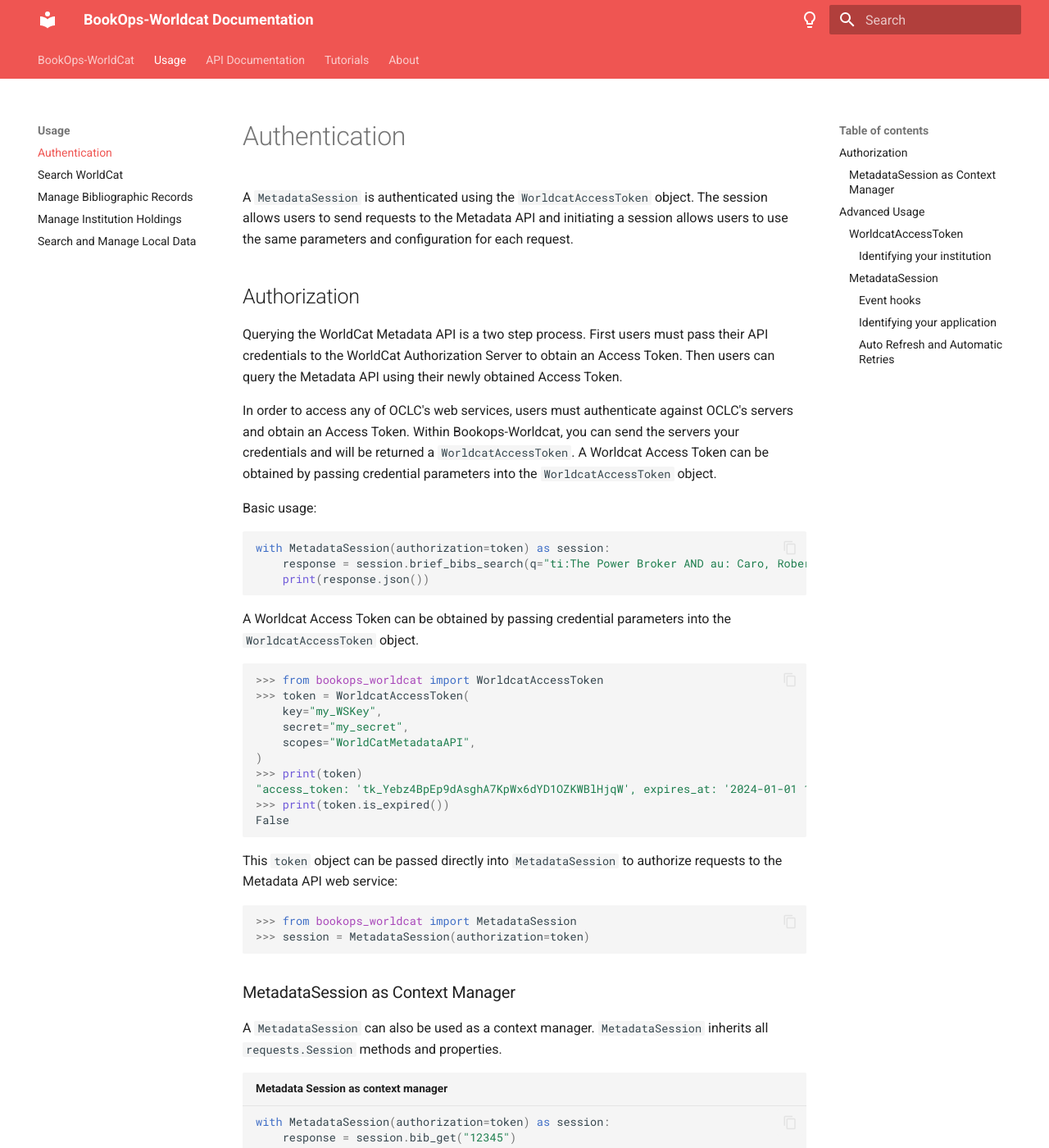
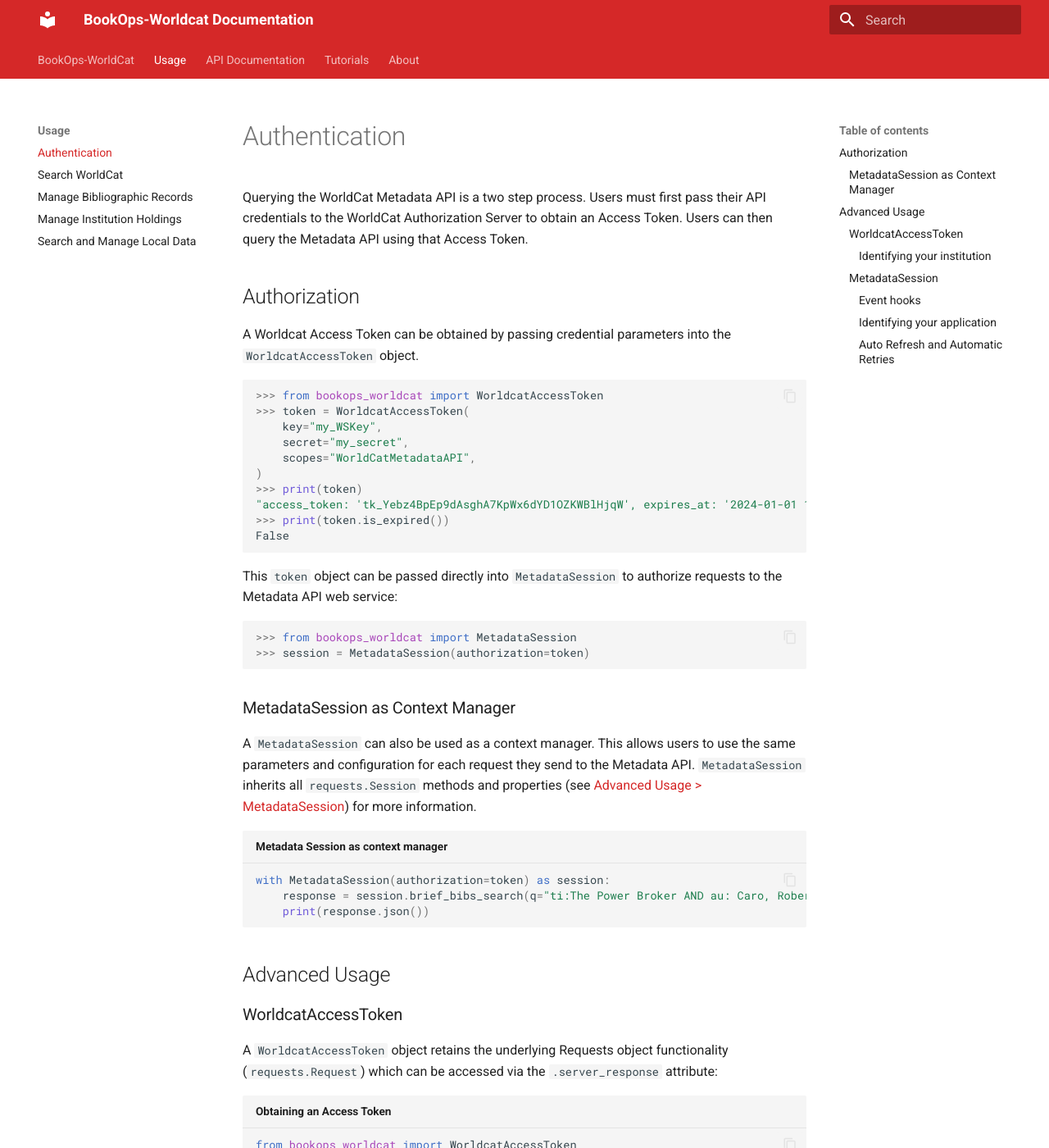
Before and after one commit to BookOps-CAT/bookops-worldcat, an MkDocs documentation site: the page built from docs/auth.md, in a window 1280 px wide and 1400 px high. Shown: the whole window at 82% size. Built offline with MkDocs 1.6.1 and Material for MkDocs 9.7.7, drawn with Linux system fonts in a browser that asks for light colours.

Commit message:
added css for NYPL colors

````diff
--- a/docs/auth.md
+++ b/docs/auth.md
@@ -1,20 +1,6 @@
-
-
-A `MetadataSession` is authenticated using the `WorldcatAccessToken` object. The session allows users to send requests to the Metadata API and initiating a session allows users to use the same parameters and configuration for each request.
+Querying the WorldCat Metadata API is a two step process. Users must first pass their API credentials to the WorldCat Authorization Server to obtain an Access Token. Users can then query the Metadata API using that Access Token.
 
 ## Authorization
-Querying the WorldCat Metadata API is a two step process. First users must pass their API credentials to the WorldCat Authorization Server to obtain an Access Token. Then users can query the Metadata API using their newly obtained Access Token.
-
-In order to access any of OCLC's web services, users must authenticate against OCLC's servers and obtain an Access Token. Within Bookops-Worldcat, you can send the servers your credentials and will be returned a `WorldcatAccessToken`. A Worldcat Access Token can be obtained by passing credential parameters into the `WorldcatAccessToken` object.
-
-
-Basic usage:
-```python
-with MetadataSession(authorization=token) as session:
-    response = session.brief_bibs_search(q="ti:The Power Broker AND au: Caro, Robert")
-    print(response.json())
-```
-
 A Worldcat Access Token can be obtained by passing credential parameters into the `WorldcatAccessToken` object.
 
 ```python
@@ -36,13 +22,14 @@
 >>> from bookops_worldcat import MetadataSession
 >>> session = MetadataSession(authorization=token)
 ```
+
 ### MetadataSession as Context Manager
-A `MetadataSession` can also be used as a context manager. `MetadataSession` inherits all `requests.Session` methods and properties.
+A `MetadataSession` can also be used as a context manager. This allows users to use the same parameters and configuration for each request they send to the Metadata API. `MetadataSession` inherits all `requests.Session` methods and properties (see [Advanced Usage > MetadataSession](auth.md#metadatasession)) for more information.
 
 ```python title="Metadata Session as context manager"
 with MetadataSession(authorization=token) as session:
-    response = session.bib_get("12345")
-    print(response.text)
+    response = session.brief_bibs_search(q="ti:The Power Broker AND au: Caro, Robert")
+    print(response.json())
 ```
 
 ## Advanced Usage
--- /dev/null
+++ b/docs/stylesheets/extra.css
@@ -0,0 +1,6 @@
+[data-md-color-scheme="NYPL"] {
+    --md-primary-fg-color: #d52828;
+    --md-typeset-a-color: #d52828;
+    --md-accent-fg-color: #d52828;
+
+}
--- a/mkdocs.yml
+++ b/mkdocs.yml
@@ -4,20 +4,7 @@
 theme:
   name: 'material'
   palette:
-  - media: "(prefers-color-scheme: light)"
-    scheme: default
-    primary: red
-    accent: red
-    toggle:
-      icon: material/lightbulb-outline
-      name: "Switch to dark mode"
-  - media: "(prefers-color-scheme: dark)"
-    scheme: slate
-    primary: red
-    accent: red
-    toggle:
-      icon: material/lightbulb
-      name: "Switch to light mode"
+    scheme: NYPL
   features:
     - content.tabs.link
     - content.code.annotate
@@ -25,7 +12,6 @@
     - navigation.tabs
 
 nav:
-
 - BookOps-WorldCat:
   - Overview: index.md
   - Contributing: contributing.md
@@ -65,3 +51,6 @@
       javascript_dir: js       # the directory to put the version selector's JS
       canonical_version: null  # the version for <link rel="canonical">; `null`
                                # uses the version specified via `mike deploy`
+
+extra_css:
+  - stylesheets/extra.css
````
Also changed, not shown: docs/changelog.md (+1 -1 lines), docs/contributing.md (+2 -1 lines), docs/index.md (+5 -5 lines), docs/tutorials.md (+2 -10 lines).
